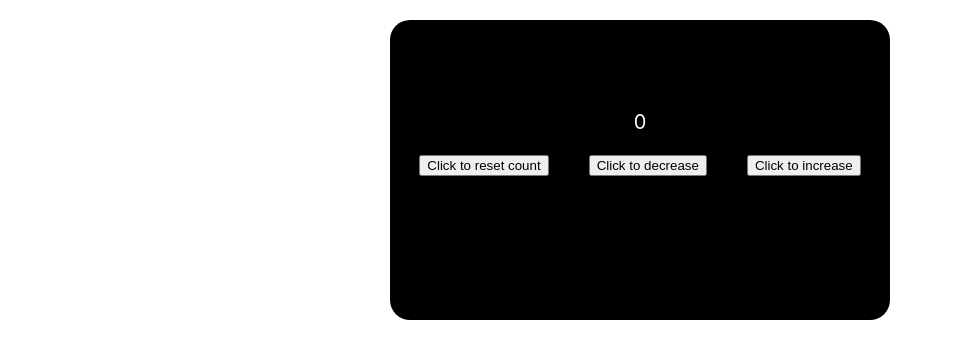
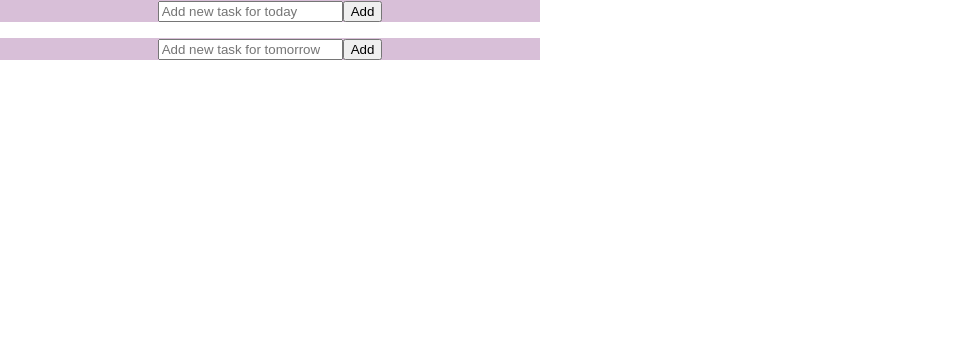
Before and after one commit to AnnaElez/ReactProject, a React (Create React App) app: page / in a window 1280 px wide. Shown: the top 358 px of the page, without its empty margins (0-953 px from the left). Built offline with nearby package versions, Linux system fonts and the light colour scheme.

Commit message:
Homework list

```diff
--- a/src/App.js
+++ b/src/App.js
@@ -1,41 +1,18 @@
 import './App.css';
-import Decrease from './coun.js';
-// import ToDo from './Demo.js';
-// import List from './list.js';
+import ToDo from './Demo.js';
 
-
-// function App() {
-//   return (
-//     <div>
-//       <div className="App">
-//         {/* <ToDo /> */}
-//       </div>
-//     </div>
-//   );
-// }
 
 
 function App() {
   return (
-        <>
+    <div>
       <div className="App">
-          <Decrease />
+        <ToDo placeholder = 'Add new task for today' day = 'today'/>
+        <ToDo placeholder = 'Add new task for tomorrow' day = 'tomorrow'/>
       </div>
-        </>
+    </div>
   );
 }
-
-    // function App() {
-
-    //   const color = ['orange', 'green', 'orange', 'red']
-    //   return (
-    //     <>
-    //     <div className="App">
-    //         <List color = {color}/>
-    //     </div>
-    //     </>
-    //     );
-    // }
 
 
 
--- a/src/Demo.js
+++ b/src/Demo.js
@@ -1,43 +1,63 @@
-//Verchin tnain
+import React, { Component } from 'react';
+import c from './Demo.module.css';
 
 
-//import React, { Component } from 'react';
+class ToDo extends Component {
+    state = {
+        tasks: [],
+        inputValue: '',
+    }
 
-// class ToDo extends Component {
-//     state = {
-//         tasks: ['barev', 'John'],
-//         inputValue:'ghj'
-//     }
+    handleChange = (event) => {
+        this.setState({
+            inputValue: event.target.value
+        })
+    }
 
-//     handleChange = (event) =>{
-//         this.setState({
-//             inputValue:event.target.value
-//         })
-// console.log(this.state.inputValue)
-//     }
 
-//     render() {
-//         return (
-//             <div>
-//                 <input type="text" placeholder="Add new task" />
-//                 <input type="button" value="Add" />
+    handleAdd = () => {
 
-//                 {
-//                     this.state.tasks.map((task, index) => {
+        const { inputValue } = this.state;
+        const newTasks = [...this.state.tasks];
 
-//                         return <div key = {index}> {task} </div>
+        newTasks.push(inputValue)
 
-//                     })
-//                 }
-
-//             </div>
-
-//         )
-//     }
+        this.setState({
+            tasks: newTasks,
+            inputValue: '',
+        })
+    }
 
 
 
-// }
+
+    render(props) {
+
+        const { inputValue, tasks } = this.state;
+
+        return (
+            <div>
+                <div className={c.place}>
+                    <input className = {c.inp} type="text" placeholder={this.props.placeholder} value={this.state.inputValue} onChange={this.handleChange} />
+                    <input className = {c.inp} type="button" value="Add" onClick={this.handleAdd} />
+                </div>
+                <ol>
+                    {
+                        tasks.map((task, index, props) => {
+
+                            return <li key={index}> {task} {this.props.day}</li>
+
+                        })
+                    }
+                </ol>
+            </div>
+
+        )
+    }
 
 
-// export default ToDo;
+
+}
+
+
+export default ToDo;
--- /dev/null
+++ b/src/Demo.module.css
@@ -0,0 +1,9 @@
+ol{
+    background-color: thistle;
+    width: 500px;
+}
+
+.place{
+    background-color: thistle;
+    width: 540px;
+}
--- a/src/coun.js
+++ b/src/coun.js
@@ -1,65 +1,65 @@
-import React, { Component } from 'react';
-import c from './coun.module.css';
+// import React, { Component } from 'react';
+// import c from './coun.module.css';
 
-class Decrease extends Component {
+// class Decrease extends Component {
 
-    constructor() {
-        super()
+//     constructor() {
+//         super()
 
-        this.handleClickIncrease = this.handleClickIncrease.bind(this)
-        this.handleClickDec = this.handleClickDec.bind(this)
-        this.handleClickRes = this.handleClickRes.bind(this)
-    }
+//         this.handleClickIncrease = this.handleClickIncrease.bind(this)
+//         this.handleClickDec = this.handleClickDec.bind(this)
+//         this.handleClickRes = this.handleClickRes.bind(this)
+//     }
 
-    state = {
-        count: 0,
-    }
+//     state = {
+//         count: 0,
+//     }
 
-    handleClickIncrease() {
-        this.setState({
-            count: this.state.count +1
-        })
-    }
-    handleClickDec() {
+//     handleClickIncrease() {
+//         this.setState({
+//             count: this.state.count +1
+//         })
+//     }
+//     handleClickDec() {
 
-        if(this.state.count<=0){
-            this.setState({
-                count:this.state.count,
-                })
-        }
+//         if(this.state.count<=0){
+//             this.setState({
+//                 count:this.state.count,
+//                 })
+//         }
 
-        else{
-            this.setState({
-                count: this.state.count - 1,
-            })
-        }
+//         else{
+//             this.setState({
+//                 count: this.state.count - 1,
+//             })
+//         }
 
 
-    }
+//     }
 
-    handleClickRes() {
+//     handleClickRes() {
 
-        this.setState({
-            count: 0,
-        })
+//         this.setState({
+//             count: 0,
+//         })
 
-    }
+//     }
 
 
-    render() {
+//     render() {
 
-        return (
-            <div className={c.back}>
-                <div className={c.info}>
-                    <p className={c.infos}>{this.state.count}</p>
-                    <button onClick={this.handleClickRes}>Click to reset count </button>
-                    <button onClick={this.handleClickDec}>Click to decrease </button>
-                    <button onClick={this.handleClickIncrease}>Click to increase </button>
-                </div>
-            </div>
+//         return (
+//             <div className={c.back}>
+//                 <div className={c.info}>
+//                     <p className={c.infos}>{this.state.count}</p>
+//                     <button onClick={this.handleClickRes}>Click to reset count </button>
+//                     <button onClick={this.handleClickDec}>Click to decrease </button>
+//                     <button onClick={this.handleClickIncrease}>Click to increase </button>
+//                 </div>
+//             </div>
 
-        )
-    }
-}
+//         )
+//     }
+// }
 
-export default Decrease;
+// export default Decrease;
```
Lines whose indentation alone changed are shown as unchanged.
